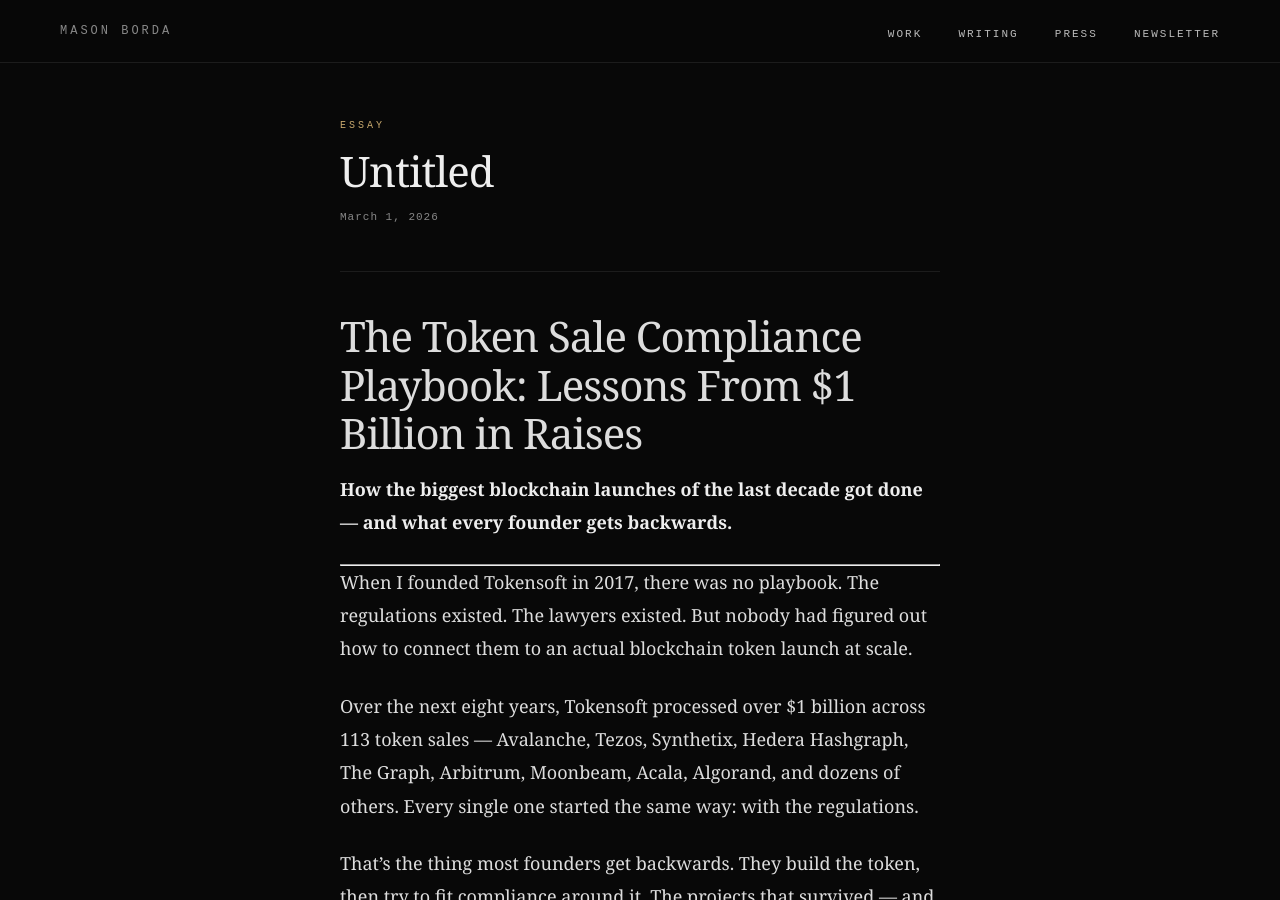
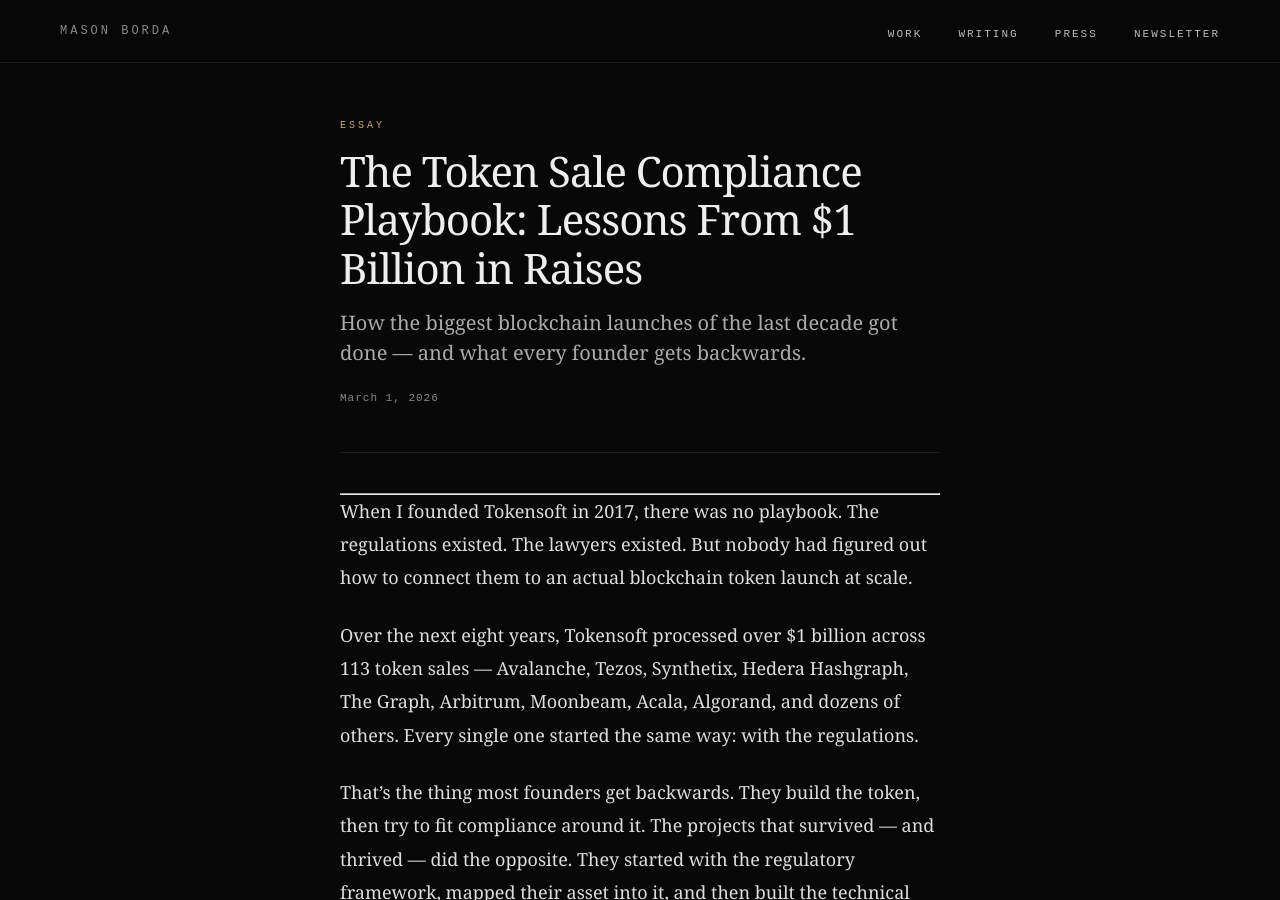
Before and after one commit to masonicGIT/masonborda, a Jekyll site: the page built from _posts/2026-03-01-token-sale-compliance-playbook.md, in a window 1280 px wide and 900 px high. Built offline with Jekyll 4.4.1, drawn with Linux system fonts in a browser that asks for light colours.

Commit message:
Fix: token sale compliance playbook title

```diff
--- a/_posts/2026-03-01-token-sale-compliance-playbook.md
+++ b/_posts/2026-03-01-token-sale-compliance-playbook.md
@@ -1,11 +1,8 @@
 ---
 layout: post
-title: "Untitled"
+title: "The Token Sale Compliance Playbook: Lessons From $1 Billion in Raises"
+subtitle: "How the biggest blockchain launches of the last decade got done — and what every founder gets backwards."
 ---
-
-# The Token Sale Compliance Playbook: Lessons From $1 Billion in Raises
-
-**How the biggest blockchain launches of the last decade got done — and what every founder gets backwards.**
 
 ---
 
```
